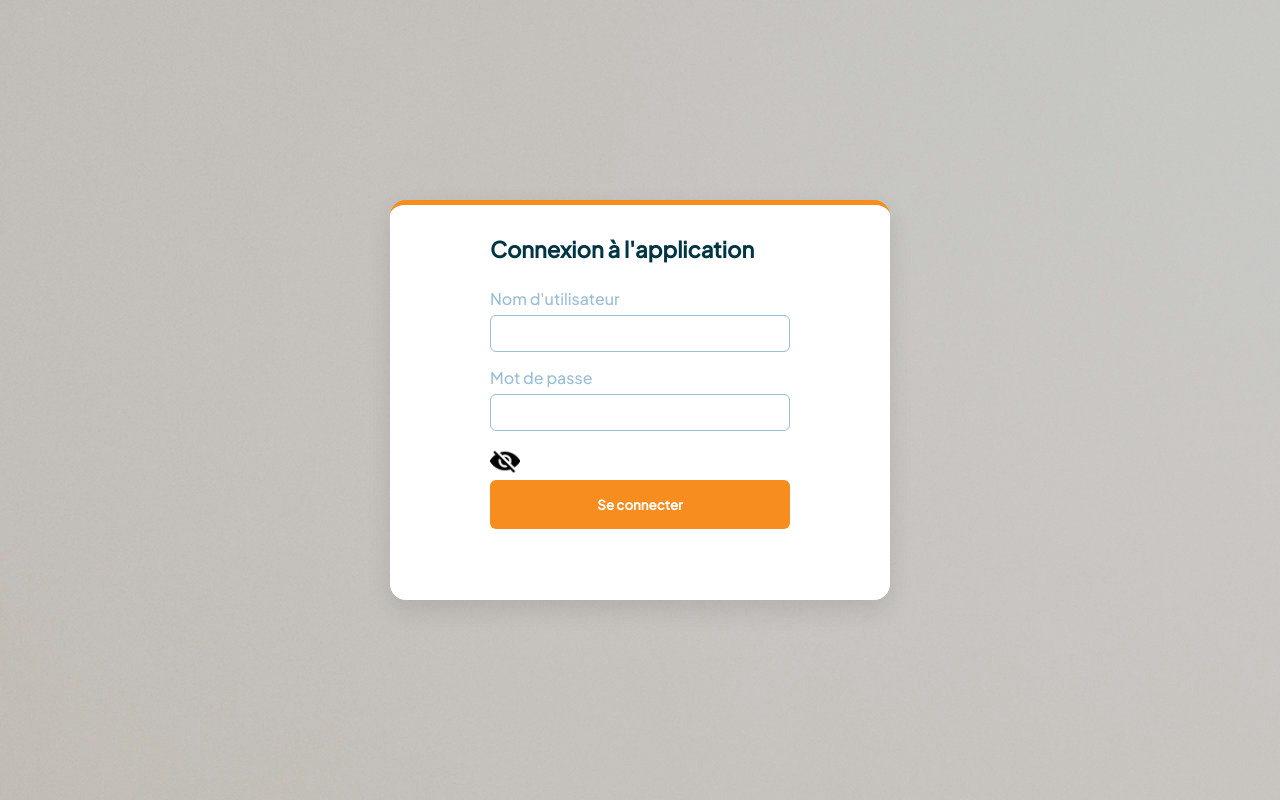
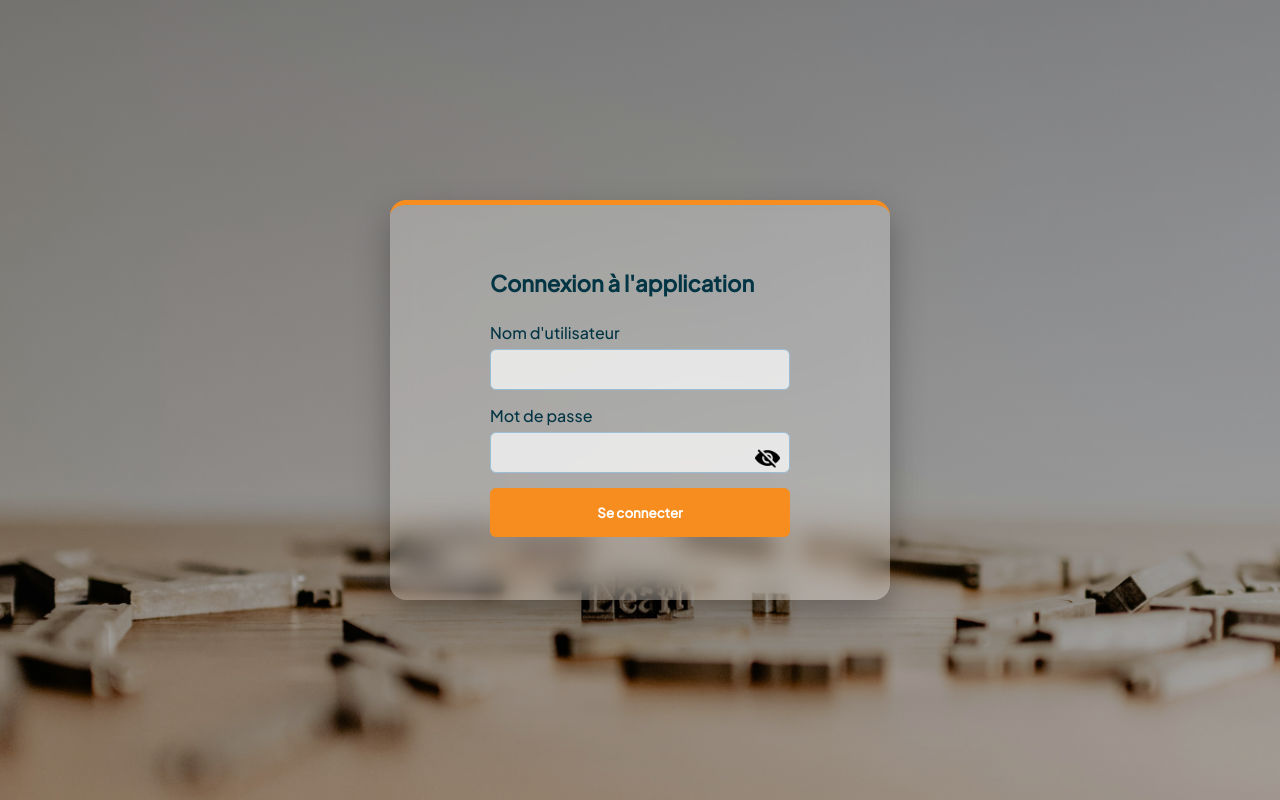
Before and after one commit to Hokinai1/Print_App, a PHP site: page / in a window 1280 px wide. Run offline with PHP 8.4, Linux system fonts and the light colour scheme.

Commit message:
Modification de la page de connexion

```diff
--- a/css/index.css
+++ /dev/null
@@ -1,133 +0,0 @@
-body {
-  height: 100vh;
-  background-image: url('../assets/images/bg_print.jpg');
-  /* background-color: #fef3e2; */
-  display: flex;
-  justify-content: center;
-  align-items: center;
-}
-
-.login-container {
-  /* display: flex; */
-  width: 500px;
-  height: 400px;
-
-  background-color: white;
-  border-radius: 16px;
-  border-top: 5px solid #f78c1f;
-  overflow: hidden;
-  box-shadow: 0 10px 25px rgba(0, 0, 0, 0.1);
-}
-
-#eye {
-  width: 30px;
-}
-
-/* IMAGE PANEL */
-/* .image-panel {
-  display: flex;
-  flex-direction: column;
-  flex: 1;
-  background-color: #023544;
-  display: flex;
-  align-items: center;
-  justify-content: center;
-  border-bottom-right-radius: 50px;
-}
-
-.image-panel p {
-  padding: 20px;
-  text-align: center;
-  color: #a7a4a4;
-  font-size: 16px;
-  font-family: 'PlusJakartaSans-Medium';
-}
-
-.image-panel img {
-  width: 80%;
-  max-width: 300px;
-  object-fit: contain;
-} */
-
-/* FORM PANEL */
-.form-panel {
-  flex: 1;
-  padding: 30px;
-  display: flex;
-  align-items: center;
-  justify-content: center;
-  background-color: #fff;
-}
-
-.login-form {
-  width: 100%;
-  max-width: 300px;
-}
-
-.login-form h2 {
-  font-family: 'PlusJakartaSans-Medium';
-  text-align: start;
-  margin-bottom: 25px;
-  color: #023544;
-  /* color: #f78c1f; */
-
-  font-size: 22px;
-}
-
-.login-form label {
-  display: block;
-  margin-bottom: 6px;
-  font-size: 16px;
-  color: hsl(203, 41%, 72%);
-  font-family: 'PlusJakartaSans-Medium';
-}
-
-.login-form input {
-  width: 100%;
-  padding: 10px 12px;
-  margin-bottom: 15px;
-  border: 1px solid hsl(203, 41%, 72%);
-  border-radius: 6px;
-  outline: hsl(203, 41%, 72%);
-}
-
-.password-wrapper {
-  position: relative;
-}
-
-.password-wrapper input {
-  padding-right: 35px;
-}
-
-.password-wrapper i {
-  position: absolute;
-  right: 10px;
-  top: 50%;
-  transform: translateY(-50%);
-  cursor: pointer;
-  color: #777;
-}
-
-.login-form button {
-  width: 100%;
-  padding: 16px;
-  /* background-color: #023544; */
-  background-color: #f78c1f;
-  color: white;
-  border: none;
-  border-radius: 6px;
-  font-family: 'PlusJakartaSans-Medium';
-  font-weight: bold;
-  cursor: pointer;
-}
-
-.login-form button:hover {
-  background-color: #cf7112;
-}
-
-.message {
-  margin-top: 15px;
-  color: red;
-  text-align: center;
-  font-size: 14px;
-}
--- /dev/null
+++ b/css/login.css
@@ -0,0 +1,145 @@
+/* Corps avec image et dégradé vertical */
+@font-face {
+    font-family: 'PlusJakartaSans-Medium';
+    src: url(../assets/fonts/static/PlusJakartaSans-Medium.ttf);
+}
+
+
+body {
+    height: 100vh;
+    display: flex;
+    justify-content: center;
+    align-items: center;
+    background: linear-gradient(to bottom, rgba(0, 0, 0, 0.4), rgba(0, 0, 0, 0.2)),
+        url('../assets/images/bg_print.jpg') no-repeat center center;
+    background-size: cover;
+    font-family: 'PlusJakartaSans-Medium';
+    margin: 0;
+}
+
+/* Container du formulaire avec effet de flou */
+.login-container {
+    width: 500px;
+    height: 400px;
+    border-radius: 16px;
+    overflow: hidden;
+    border-top: 5px solid #f78c1f;
+    box-shadow: 0 15px 35px rgba(0, 0, 0, 0.3);
+    display: flex;
+    justify-content: center;
+    align-items: center;
+
+    /* Fond semi-transparent avec flou */
+    background: rgba(255, 255, 255, 0.25);
+    backdrop-filter: blur(12px);
+    -webkit-backdrop-filter: blur(12px);
+    /* pour Safari */
+}
+
+/* Formulaire */
+.form-panel {
+    flex: 1;
+    padding: 30px;
+    display: flex;
+    align-items: center;
+    justify-content: center;
+}
+
+.login-form {
+    width: 100%;
+    max-width: 300px;
+}
+
+/* Titres et labels */
+.login-form h2 {
+    font-size: 22px;
+    text-align: start;
+    margin-bottom: 25px;
+    color: #023544;
+    font-family: 'PlusJakartaSans-Medium';
+}
+
+.login-form label {
+    display: block;
+    margin-bottom: 6px;
+    font-size: 16px;
+    /* color: hsl(203, 41%, 72%); */
+    color: #023544;
+    font-family: 'PlusJakartaSans-Medium';
+}
+
+/* Inputs */
+.login-form input {
+    width: 100%;
+    padding: 10px 12px;
+    margin-bottom: 15px;
+    font-family: 'PlusJakartaSans-Medium';
+    font-size: 15px;
+    border: 1px solid hsl(203, 41%, 72%);
+    border-radius: 6px;
+    outline: none;
+    background: rgba(255, 255, 255, 0.7);
+    color: #023544;
+}
+
+/* Password wrapper */
+.password-wrapper {
+    position: relative;
+}
+
+.password-wrapper input {
+    padding-right: 40px;
+}
+
+.password-wrapper i {
+    position: absolute;
+    right: 10px;
+    top: 50%;
+    transform: translateY(-50%);
+    cursor: pointer;
+    color: #777;
+}
+
+/* Bouton */
+.login-form button {
+    width: 100%;
+    padding: 16px;
+    background-color: #f78c1f;
+    font-family: 'PlusJakartaSans-Medium';
+    color: white;
+    border: none;
+    border-radius: 6px;
+    font-weight: bold;
+    cursor: pointer;
+    transition: 0.3s;
+}
+
+.login-form button:hover {
+    background-color: #cf7112;
+}
+
+/* Message d'erreur */
+.message {
+    margin-top: 15px;
+    color: red;
+    font-family: 'PlusJakartaSans-Medium';
+    text-align: center;
+    font-size: 14px;
+}
+
+/* Petite animation pour le formulaire */
+.login-container {
+    animation: fadeIn 0.8s ease-out;
+}
+
+@keyframes fadeIn {
+    0% {
+        opacity: 0;
+        transform: translateY(-20px);
+    }
+
+    100% {
+        opacity: 1;
+        transform: translateY(0);
+    }
+}
--- a/index.php
+++ b/index.php
@@ -39,16 +39,18 @@ if ($_SERVER['REQUEST_METHOD'] === 'POST') {
   <meta name="viewport" content="width=device-width, initial-scale=1.0">
   <title>App_Login</title>
   <link rel="stylesheet" href="./css/root.css">
-  <link rel="stylesheet" href="./css/index.css">
-  <!-- <link rel="stylesheet" href="https://cdnjs.cloudflare.com/ajax/libs/font-awesome/6.5.0/css/all.min.css"> -->
+  <link rel="stylesheet" href="./css/login.css">
   <link rel="shortcut icon" href="./assets/icons/icon.png" type="image/x-icon">
 </head>
 <body>
+
+<style>
+  img{
+    width: 25px;
+  }
+</style>
   <div class="login-container">
-    <!-- IMAGE PANEL -->
 
-
-    <!-- FORM PANEL -->
 
 
     <div class="form-panel">
@@ -61,9 +63,9 @@ if ($_SERVER['REQUEST_METHOD'] === 'POST') {
         <label for="password">Mot de passe</label>
         <div class="password-wrapper">
           <input type="password" id="password" name="password" required>
-          <img src="./assets/images/eye.png" id="eye" id="togglePassword" alt="">
 
-          <i class="fa-solid fa-eye" id="togglePassword"> </i>
+
+          <i id="togglePassword">  <img src="./assets/images/eye.png" id="eye" ></i>
         </div>
 
         <button type="submit"> Se connecter </button>
```
